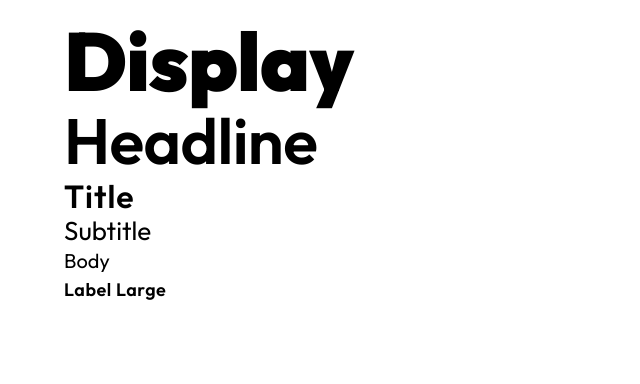
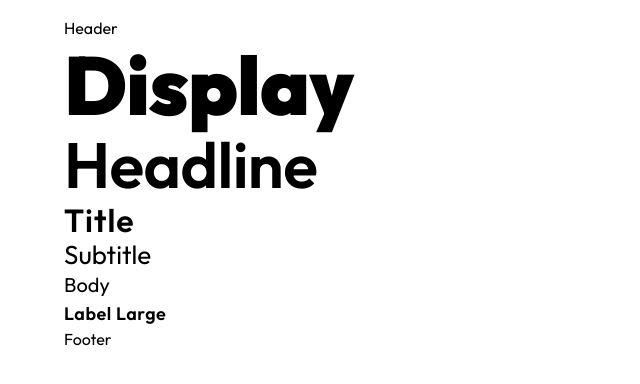
Before and after one commit to HoloNine/portfolio, a React (Vite) app: page / in a window 1280 px wide. Shown: the top 384 px of the page, without its empty margins (0-640 px from the left). Built offline with nearby package versions, Linux system fonts and the light colour scheme.

Commit message:
Refactor component structure and add Header, Main, and Footer components

```diff
--- a/src/App.tsx
+++ b/src/App.tsx
@@ -1,13 +1,22 @@
+import Footer from "./components/Footer/Footer";
+import Header from "./components/Header/Header";
+import Main from "./components/Main/main";
+
 const App = () => {
   return (
-    <div>
+    <>
+      <Header />
+      <Main>
         <div className="text-display">Display</div>
         <div className="text-headline">Headline</div>
         <div className="text-title">Title</div>
         <div className="text-subtitle">Subtitle</div>
         <div className="text-body">Body</div>
         <div className="text-label">Label Large</div>
-    </div>
+      </Main>
+      <Footer />
+      <div></div>
+    </>
   );
 };
 
--- /dev/null
+++ b/src/components/Footer/Footer.tsx
@@ -0,0 +1,5 @@
+const Footer = () => {
+  return <footer>Footer</footer>;
+};
+
+export default Footer;
--- /dev/null
+++ b/src/components/Header/Header.tsx
@@ -0,0 +1,5 @@
+const Header = () => {
+  return <header> Header</header>;
+};
+
+export default Header;
--- /dev/null
+++ b/src/components/Main/main.tsx
@@ -0,0 +1,9 @@
+type MainProps = {
+  children: React.ReactNode;
+};
+
+const Main = ({ children }: MainProps) => {
+  return <main role="main">{children}</main>;
+};
+
+export default Main;
```
Lines whose indentation alone changed are shown as unchanged.
